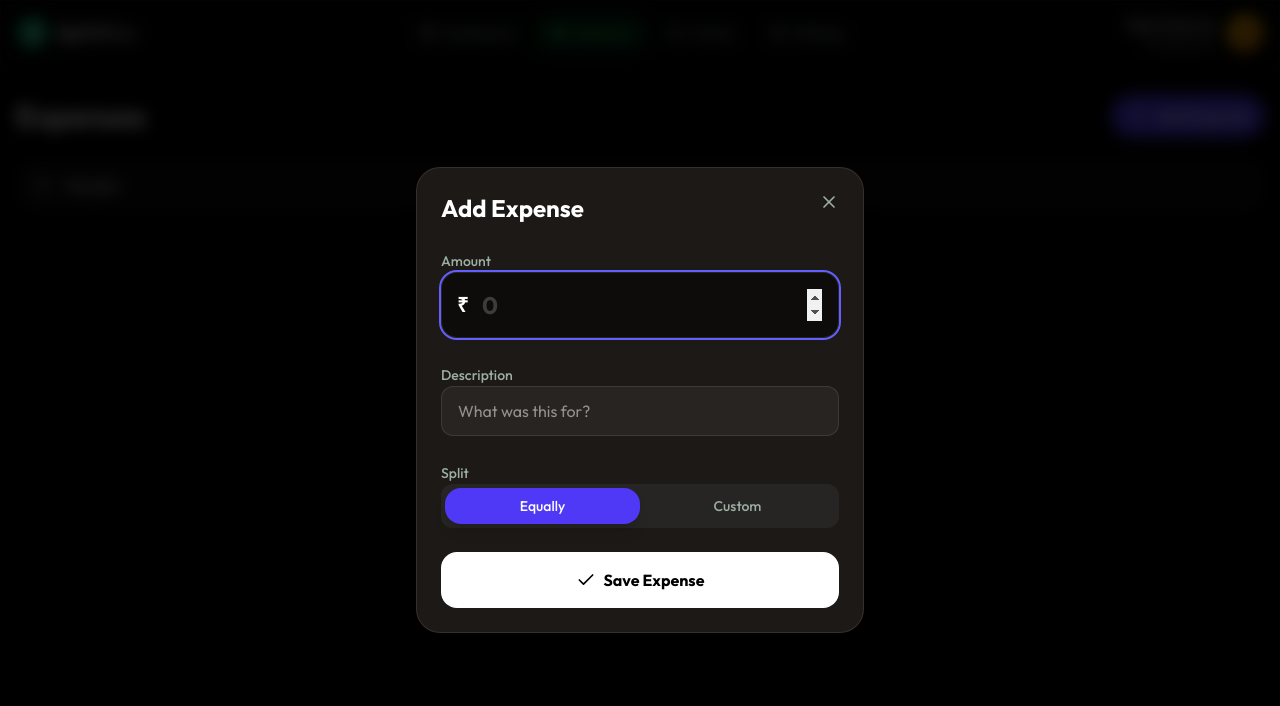
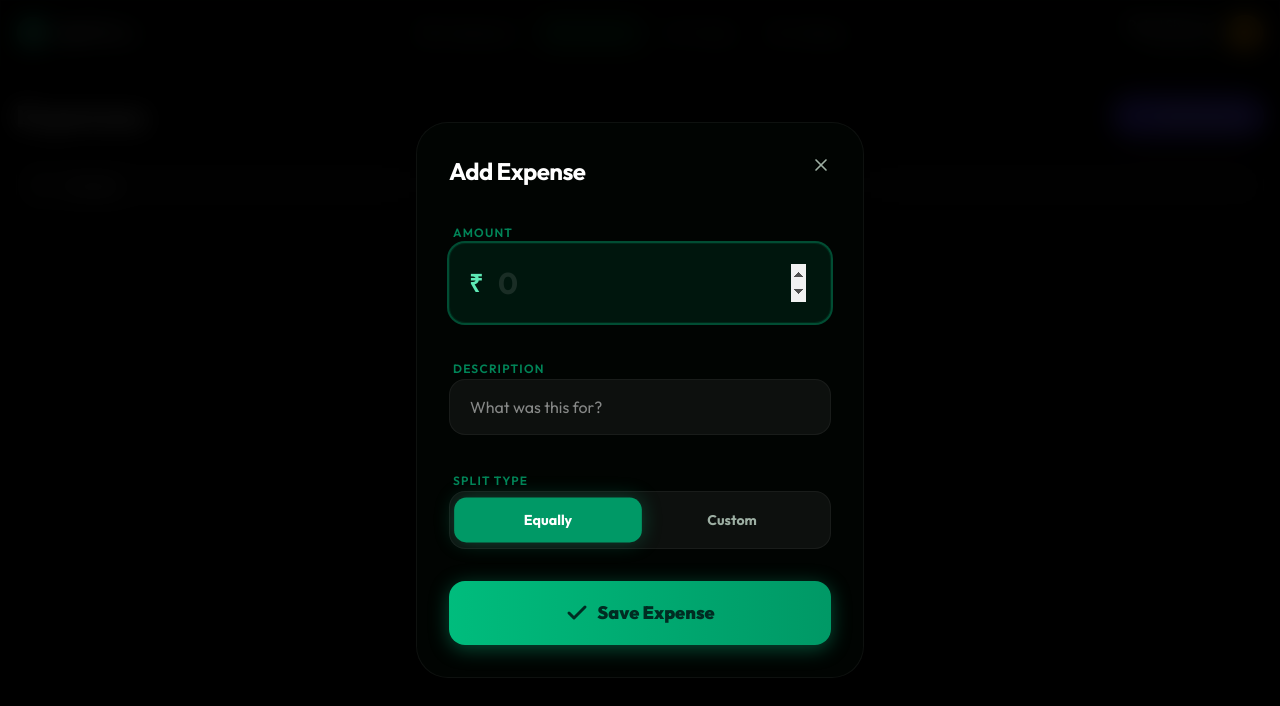
Before and after one commit to developerjulian714/demo-repo, a Next.js app: page /expenses in a window 1280 px wide. Both pictures are taken after typing "Sample" into the empty fields and a click on the button "Add Expense". Shown: the top 706 px of the page. Built offline with nearby package versions, Linux system fonts and the light colour scheme.

Commit message:
style: refine modal UI and standardize input dimensions

```diff
--- a/components/expenses/AddExpenseModal.tsx
+++ b/components/expenses/AddExpenseModal.tsx
@@ -58,53 +58,55 @@ export function AddExpenseModal({ isOpen, onClose }: AddExpenseModalProps) {
     };
 
     return (
-        <div className="fixed inset-0 z-50 flex items-center justify-center p-4 bg-black/80 backdrop-blur-sm">
-            <div className="w-full max-w-md bg-stone-900 border border-white/10 rounded-3xl p-6 shadow-2xl relative animate-in fade-in zoom-in-95 duration-200">
+        <div className="fixed inset-0 z-50 flex items-center justify-center p-4 bg-black/90 backdrop-blur-md">
+            <div className="w-full max-w-md bg-stone-950 border border-emerald-500/20 rounded-4xl p-8 shadow-[0_0_50px_rgba(0,0,0,0.5)] relative animate-in fade-in zoom-in-95 duration-200 glass">
                 <button
                     onClick={onClose}
-                    className="absolute top-4 right-4 p-2 rounded-full hover:bg-white/10 transition-colors"
+                    className="absolute top-6 right-6 p-2 rounded-full hover:bg-white/5 transition-colors group"
                 >
-                    <X className="w-5 h-5 text-muted-foreground" />
+                    <X className="w-5 h-5 text-muted-foreground group-hover:text-white" />
                 </button>
 
-                <h2 className="text-2xl font-bold text-white mb-6">Add Expense</h2>
+                <h2 className="text-2xl font-bold text-white mb-8 tracking-tight">Add Expense</h2>
 
-                <form onSubmit={handleSubmit} className="space-y-6">
-                    <div className="space-y-2">
-                        <label className="text-sm font-medium text-muted-foreground">Amount</label>
-                        <div className="relative">
-                            <span className="absolute left-4 top-1/2 -translate-y-1/2 text-white font-bold text-xl">₹</span>
+                <form onSubmit={handleSubmit} className="space-y-8">
+                    <div className="space-y-3">
+                        <label className="text-xs font-semibold text-emerald-500/70 uppercase tracking-widest ml-1">Amount</label>
+                        <div className="relative group">
+                            <span className="absolute left-5 top-1/2 -translate-y-1/2 text-emerald-400 font-bold text-2xl transition-colors group-focus-within:text-emerald-300">₹</span>
                             <input
                                 type="number"
                                 value={amount}
                                 onChange={(e) => setAmount(e.target.value)}
-                                className="w-full bg-black/50 border border-white/10 rounded-2xl py-4 pl-10 pr-4 text-2xl font-bold text-white focus:outline-none focus:ring-2 focus:ring-indigo-500 transition-all placeholder:text-white/20"
+                                className="w-full bg-emerald-500/5 border border-emerald-500/10 rounded-2xl h-20 pl-12 pr-6 text-3xl font-bold text-white focus:outline-none focus:ring-2 focus:ring-emerald-500/40 focus:bg-emerald-500/10 transition-all placeholder:text-white/10"
                                 placeholder="0"
                                 autoFocus
                             />
                         </div>
                     </div>
 
-                    <div className="space-y-2">
-                        <label className="text-sm font-medium text-muted-foreground">Description</label>
+                    <div className="space-y-3">
+                        <label className="text-xs font-semibold text-emerald-500/70 uppercase tracking-widest ml-1">Description</label>
                         <input
                             type="text"
                             value={description}
                             onChange={(e) => setDescription(e.target.value)}
-                            className="w-full bg-white/5 border border-white/10 rounded-xl px-4 py-3 text-white focus:outline-none focus:ring-2 focus:ring-indigo-500 transition-all"
+                            className="w-full bg-white/5 border border-white/5 rounded-2xl h-14 px-5 text-white focus:outline-none focus:ring-2 focus:ring-emerald-500/40 focus:bg-white/10 transition-all"
                             placeholder="What was this for?"
                         />
                     </div>
 
-                    <div className="space-y-2">
-                        <label className="text-sm font-medium text-muted-foreground">Split</label>
-                        <div className="flex bg-white/5 p-1 rounded-xl">
+                    <div className="space-y-3">
+                        <label className="text-xs font-semibold text-emerald-500/70 uppercase tracking-widest ml-1">Split Type</label>
+                        <div className="flex bg-white/5 p-1.5 rounded-2xl border border-white/5">
                             <button
                                 type="button"
                                 onClick={() => setSplitType('EQUAL')}
                                 className={cn(
-                                    "flex-1 py-2 text-sm font-medium rounded-lg transition-all",
-                                    splitType === 'EQUAL' ? "bg-indigo-600 text-white shadow-lg" : "text-muted-foreground hover:text-white"
+                                    "flex-1 py-3 text-sm font-bold rounded-xl transition-all duration-300",
+                                    splitType === 'EQUAL'
+                                        ? "bg-emerald-600 text-white shadow-[0_0_20px_rgba(16,185,129,0.3)] scale-[1.02]"
+                                        : "text-muted-foreground hover:text-white hover:bg-white/5"
                                 )}
                             >
                                 Equally
@@ -113,8 +115,10 @@ export function AddExpenseModal({ isOpen, onClose }: AddExpenseModalProps) {
                                 type="button"
                                 onClick={() => setSplitType('CUSTOM')}
                                 className={cn(
-                                    "flex-1 py-2 text-sm font-medium rounded-lg transition-all",
-                                    splitType === 'CUSTOM' ? "bg-indigo-600 text-white shadow-lg" : "text-muted-foreground hover:text-white"
+                                    "flex-1 py-3 text-sm font-bold rounded-xl transition-all duration-300",
+                                    splitType === 'CUSTOM'
+                                        ? "bg-emerald-600 text-white shadow-[0_0_20px_rgba(16,185,129,0.3)] scale-[1.02]"
+                                        : "text-muted-foreground hover:text-white hover:bg-white/5"
                                 )}
                             >
                                 Custom
@@ -124,9 +128,9 @@ export function AddExpenseModal({ isOpen, onClose }: AddExpenseModalProps) {
 
                     <button
                         type="submit"
-                        className="w-full bg-white text-black font-bold py-4 rounded-2xl hover:bg-gray-200 transition-colors flex items-center justify-center gap-2"
+                        className="w-full bg-linear-to-r from-emerald-500 to-emerald-600 text-emerald-950 font-black h-16 rounded-2xl hover:scale-[1.02] active:scale-[0.98] transition-all shadow-[0_4px_20px_rgba(16,185,129,0.4)] flex items-center justify-center gap-2 text-lg"
                     >
-                        <Check className="w-5 h-5" />
+                        <Check className="w-6 h-6 stroke-3" />
                         Save Expense
                     </button>
                 </form>
--- a/components/family/AddMemberModal.tsx
+++ b/components/family/AddMemberModal.tsx
@@ -28,44 +28,48 @@ export function AddMemberModal({ isOpen, onClose }: AddMemberModalProps) {
     };
 
     return (
-        <div className="fixed inset-0 z-50 flex items-center justify-center p-4 bg-black/80 backdrop-blur-sm">
-            <div className="w-full max-w-md bg-stone-900 border border-white/10 rounded-3xl p-6 shadow-2xl relative animate-in fade-in zoom-in-95 duration-200">
+        <div className="fixed inset-0 z-50 flex items-center justify-center p-4 bg-black/90 backdrop-blur-md">
+            <div className="w-full max-w-md bg-stone-950 border border-emerald-500/20 rounded-4xl p-8 shadow-[0_0_50px_rgba(0,0,0,0.5)] relative animate-in fade-in zoom-in-95 duration-200 glass">
                 <button
                     onClick={onClose}
-                    className="absolute top-4 right-4 p-2 rounded-full hover:bg-white/10 transition-colors"
+                    className="absolute top-6 right-6 p-2 rounded-full hover:bg-white/5 transition-colors group"
                 >
-                    <X className="w-5 h-5 text-muted-foreground" />
+                    <X className="w-5 h-5 text-muted-foreground group-hover:text-white" />
                 </button>
 
-                <h2 className="text-2xl font-bold text-white mb-6">Add Family Member</h2>
+                <h2 className="text-2xl font-bold text-white mb-8 tracking-tight">Add Family Member</h2>
 
-                <form onSubmit={handleSubmit} className="space-y-6">
-                    <div className="space-y-2">
-                        <label className="text-sm font-medium text-muted-foreground">Name</label>
+                <form onSubmit={handleSubmit} className="space-y-8">
+                    <div className="space-y-3">
+                        <label className="text-xs font-semibold text-emerald-500/70 uppercase tracking-widest ml-1">Name</label>
                         <input
                             type="text"
                             value={name}
                             onChange={(e) => setName(e.target.value)}
-                            className="w-full bg-white/5 border border-white/10 rounded-xl px-4 py-3 text-white focus:outline-none focus:ring-2 focus:ring-indigo-500 transition-all placeholder:text-muted-foreground"
+                            className="w-full bg-white/5 border border-white/5 rounded-2xl h-14 px-5 text-white focus:outline-none focus:ring-2 focus:ring-emerald-500/40 focus:bg-white/10 transition-all placeholder:text-white/10"
                             placeholder="Enter name"
                             autoFocus
                         />
                     </div>
 
-                    <div className="space-y-2">
-                        <label className="text-sm font-medium text-muted-foreground">Role</label>
-                        <div className="flex bg-white/5 p-1 rounded-xl">
+                    <div className="space-y-3">
+                        <label className="text-xs font-semibold text-emerald-500/70 uppercase tracking-widest ml-1">Role</label>
+                        <div className="flex bg-white/5 p-1.5 rounded-2xl border border-white/5">
                             <button
                                 type="button"
                                 onClick={() => setRole('MEMBER')}
-                                className={`flex-1 py-2 text-sm font-medium rounded-lg transition-all ${role === 'MEMBER' ? 'bg-indigo-600 text-white shadow-lg' : 'text-muted-foreground hover:text-white'}`}
+                                className={`flex-1 py-3 text-sm font-bold rounded-xl transition-all duration-300 ${role === 'MEMBER'
+                                    ? 'bg-emerald-600 text-white shadow-[0_0_20px_rgba(16,185,129,0.3)] scale-[1.02]'
+                                    : 'text-muted-foreground hover:text-white hover:bg-white/5'}`}
                             >
                                 Member
                             </button>
                             <button
                                 type="button"
                                 onClick={() => setRole('ADMIN')}
-                                className={`flex-1 py-2 text-sm font-medium rounded-lg transition-all ${role === 'ADMIN' ? 'bg-indigo-600 text-white shadow-lg' : 'text-muted-foreground hover:text-white'}`}
+                                className={`flex-1 py-3 text-sm font-bold rounded-xl transition-all duration-300 ${role === 'ADMIN'
+                                    ? 'bg-emerald-600 text-white shadow-[0_0_20px_rgba(16,185,129,0.3)] scale-[1.02]'
+                                    : 'text-muted-foreground hover:text-white hover:bg-white/5'}`}
                             >
                                 Admin
                             </button>
@@ -74,9 +78,9 @@ export function AddMemberModal({ isOpen, onClose }: AddMemberModalProps) {
 
                     <button
                         type="submit"
-                        className="w-full bg-white text-black font-bold py-4 rounded-2xl hover:bg-gray-200 transition-colors flex items-center justify-center gap-2"
+                        className="w-full bg-linear-to-r from-emerald-500 to-emerald-600 text-emerald-950 font-black h-16 rounded-2xl hover:scale-[1.02] active:scale-[0.98] transition-all shadow-[0_4px_20px_rgba(16,185,129,0.4)] flex items-center justify-center gap-2 text-lg"
                     >
-                        <UserPlus className="w-5 h-5" />
+                        <UserPlus className="w-6 h-6 stroke-3" />
                         Add Member
                     </button>
                 </form>
```
